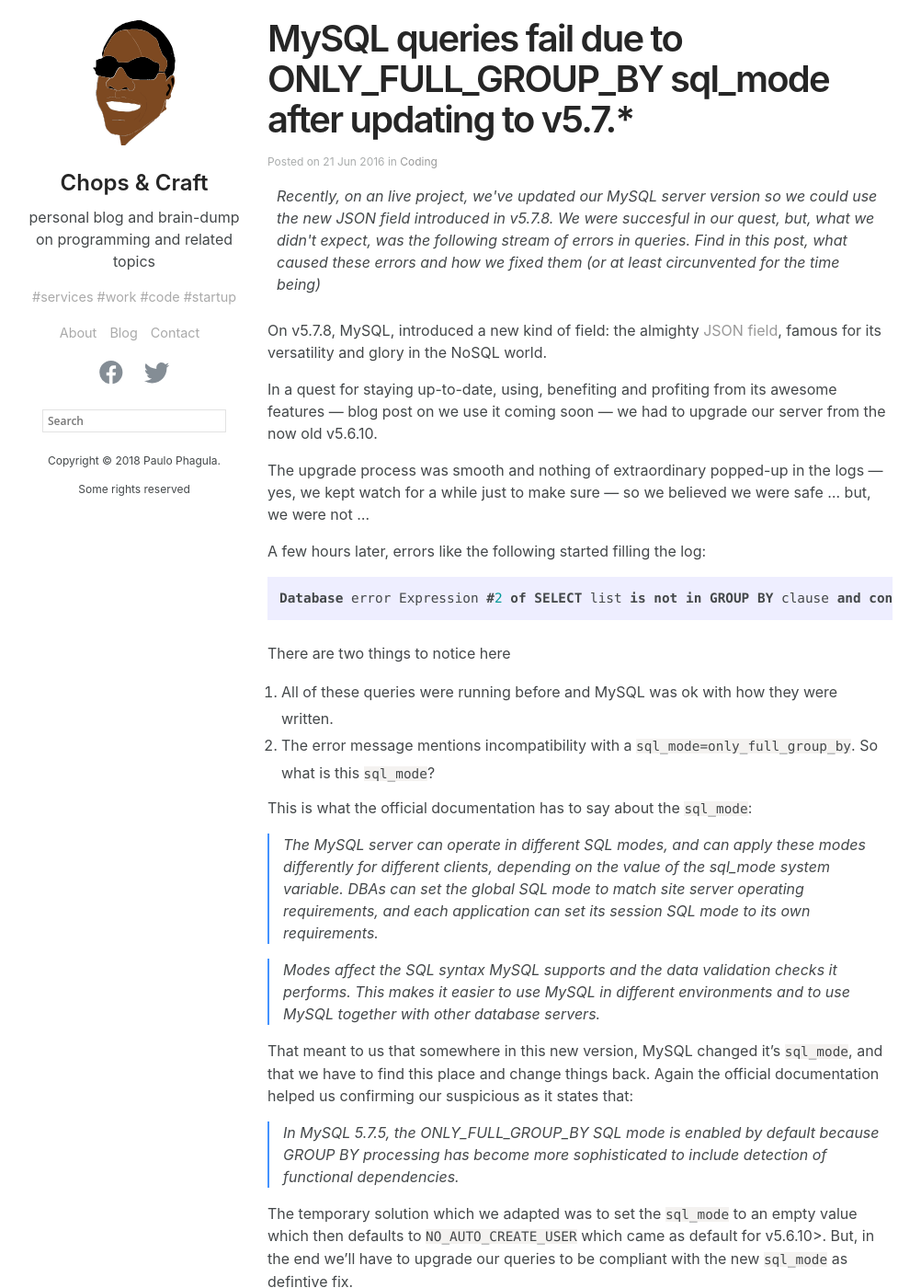
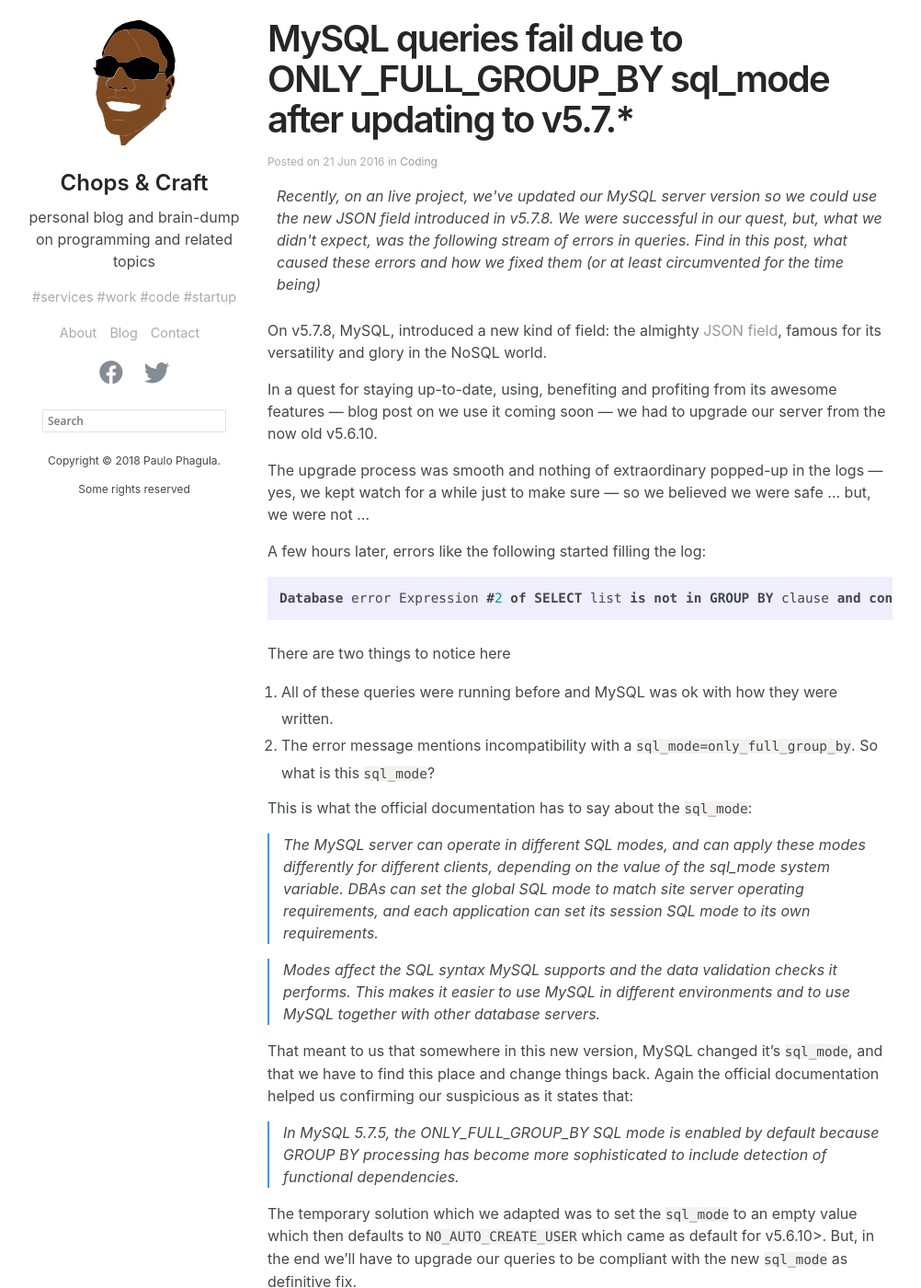
Before and after one commit to PauloPhagula/site, a Jekyll site: the page built from _posts/2016-06-21-MySQL-Queries-failing-due-to-sql_mode=only_full_group_by-being-enabled-by-default-on-MySQL-5.7-update.md, in a window 1280 px wide and 1400 px high. Shown: the whole window at 92% size, without its empty margins (124-1126 px from the left). Built offline with Jekyll 4.4.1, drawn with Linux system fonts in a browser that asks for light colours; comment, search, counter and statistics services are not loaded.

Commit message:
fix text formatting

```diff
--- a/_posts/2016-06-21-MySQL-Queries-failing-due-to-sql_mode=only_full_group_by-being-enabled-by-default-on-MySQL-5.7-update.md
+++ b/_posts/2016-06-21-MySQL-Queries-failing-due-to-sql_mode=only_full_group_by-being-enabled-by-default-on-MySQL-5.7-update.md
@@ -1,7 +1,7 @@
 ---
 layout: post
 title:  "MySQL queries fail due to ONLY_FULL_GROUP_BY sql_mode after updating to v5.7.*"
-excerpt: "Recently, on an live project, we've updated our MySQL server version so we could use the new JSON field introduced in v5.7.8. We were succesful in our quest, but, what we didn't expect, was the following stream of errors in queries. Find in this post, what caused these errors and how we fixed them (or at least circunvented for the time being)"
+excerpt: "Recently, on an live project, we've updated our MySQL server version so we could use the new JSON field introduced in v5.7.8. We were successful in our quest, but, what we didn't expect, was the following stream of errors in queries. Find in this post, what caused these errors and how we fixed them (or at least circumvented for the time being)"
 date:   2016-06-21 00:00:00 +0200
 categories: Coding
 tags: database mysql sql
@@ -30,12 +30,11 @@
 
 > Modes affect the SQL syntax MySQL supports and the data validation checks it performs. This makes it easier to use MySQL in different environments and to use MySQL together with other database servers.
 
-
 That meant to us that somewhere in this new version, MySQL changed it's `sql_mode`, and that we have to find this place and change things back. Again the official documentation helped us confirming our suspicious as it states that:
 
 > In MySQL 5.7.5, the ONLY_FULL_GROUP_BY SQL mode is enabled by default because GROUP BY processing has become more sophisticated to include detection of functional dependencies.
 
-The temporary solution which we adapted was to set the `sql_mode` to an empty value which then defaults to `NO_AUTO_CREATE_USER` which came as default for v5.6.10>. But, in the end we'll have to upgrade our queries to be compliant with the new `sql_mode` as defintive fix.
+The temporary solution which we adapted was to set the `sql_mode` to an empty value which then defaults to `NO_AUTO_CREATE_USER` which came as default for v5.6.10>. But, in the end we'll have to upgrade our queries to be compliant with the new `sql_mode` as definitive fix.
 
 ----
 References:
```
Also changed, not shown: other parts of _posts/2016-06-21-MySQL-Queries-failing-due-to-sql_mode=only_full_group_by-being-enabled-by-default-on-MySQL-5.7-update.md (+3 -3 lines), _posts/2017-01-08-writting-reliable-and-robust-code-with-design-by-contract.md (+3 -3 lines).
